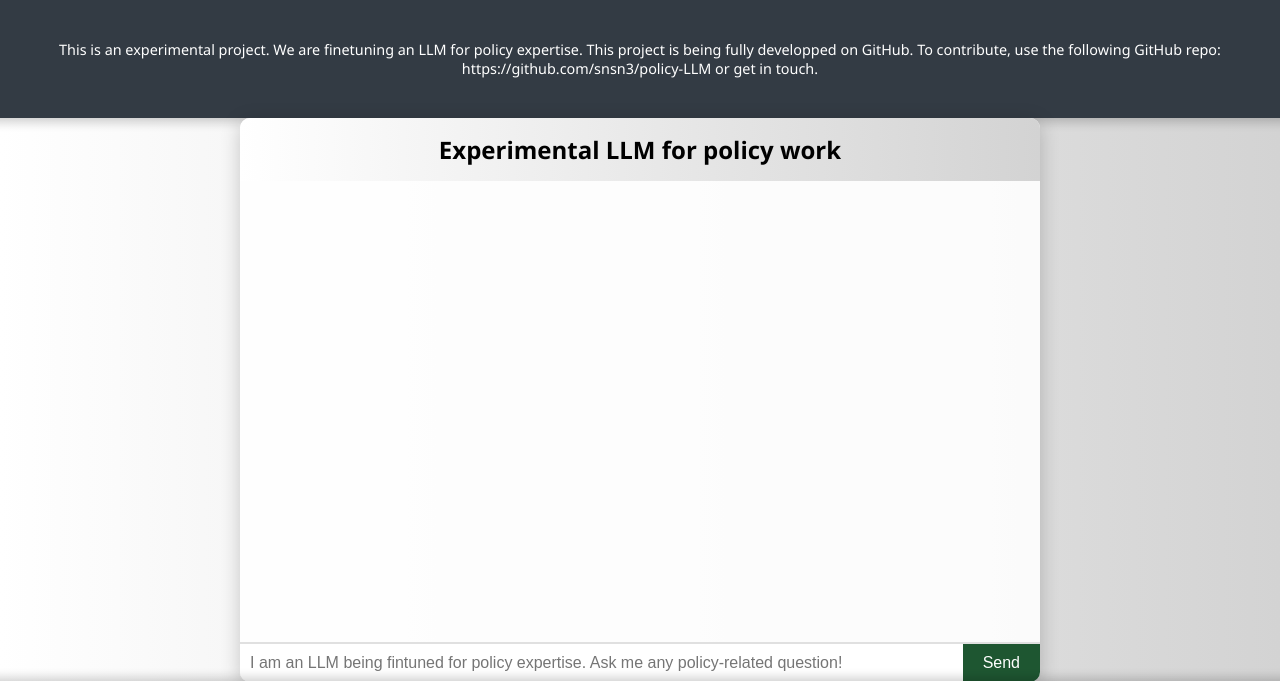
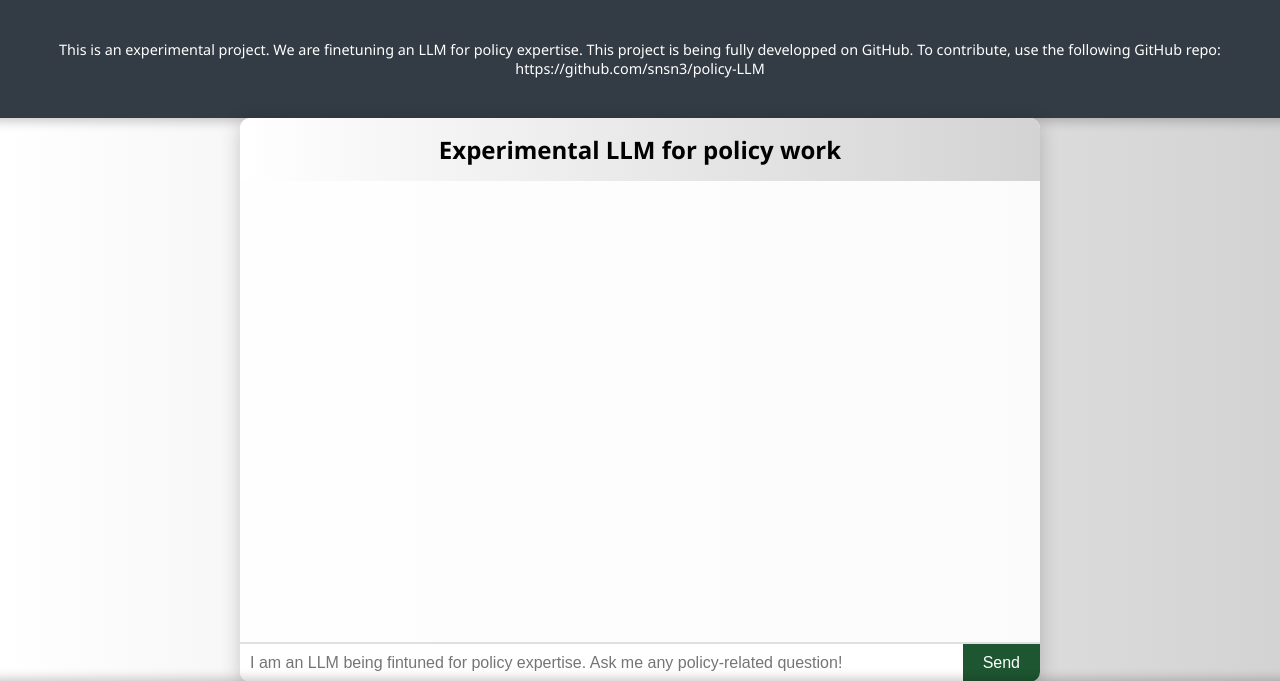
Before and after one commit to snsn3/policy-LLM, a Flask app: page / in a window 1280 px wide. Shown: the top 681 px of the page. Run offline with Flask 2, Linux system fonts and the light colour scheme.

Commit message:
Update index.html

```diff
--- a/templates/index.html
+++ b/templates/index.html
@@ -124,7 +124,7 @@
 </head>
 <body>
     <div class="entete-info">
-        This is an experimental project. We are finetuning an LLM for policy expertise. This project is being fully developped on GitHub. To contribute, use the following GitHub repo: https://github.com/snsn3/policy-LLM or get in touch.
+        This is an experimental project. We are finetuning an LLM for policy expertise. This project is being fully developped on GitHub. To contribute, use the following GitHub repo: https://github.com/snsn3/policy-LLM
     </div>
     <div class="chat-container">
         <div class="chat-header">Experimental LLM for policy work</div>
```
